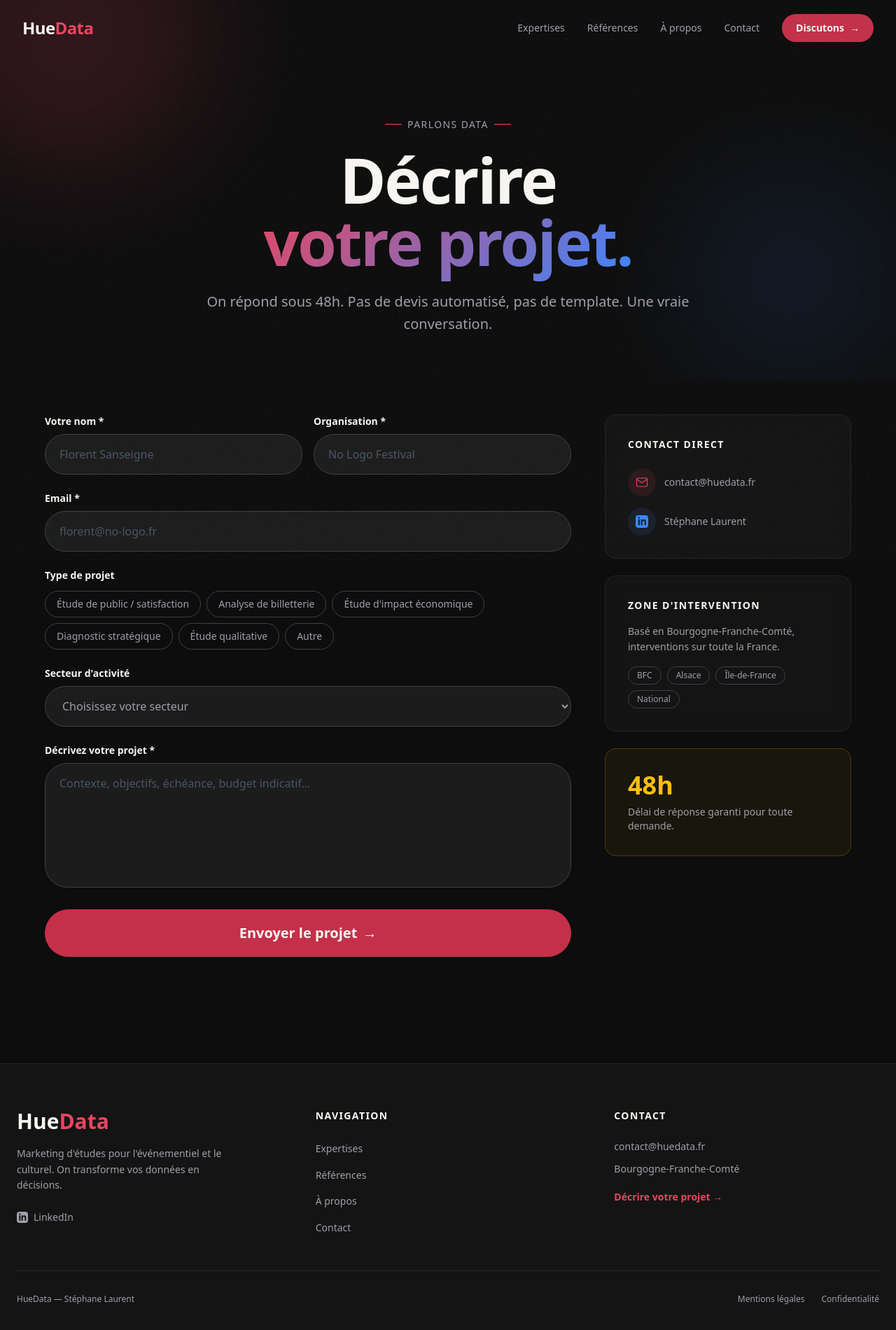
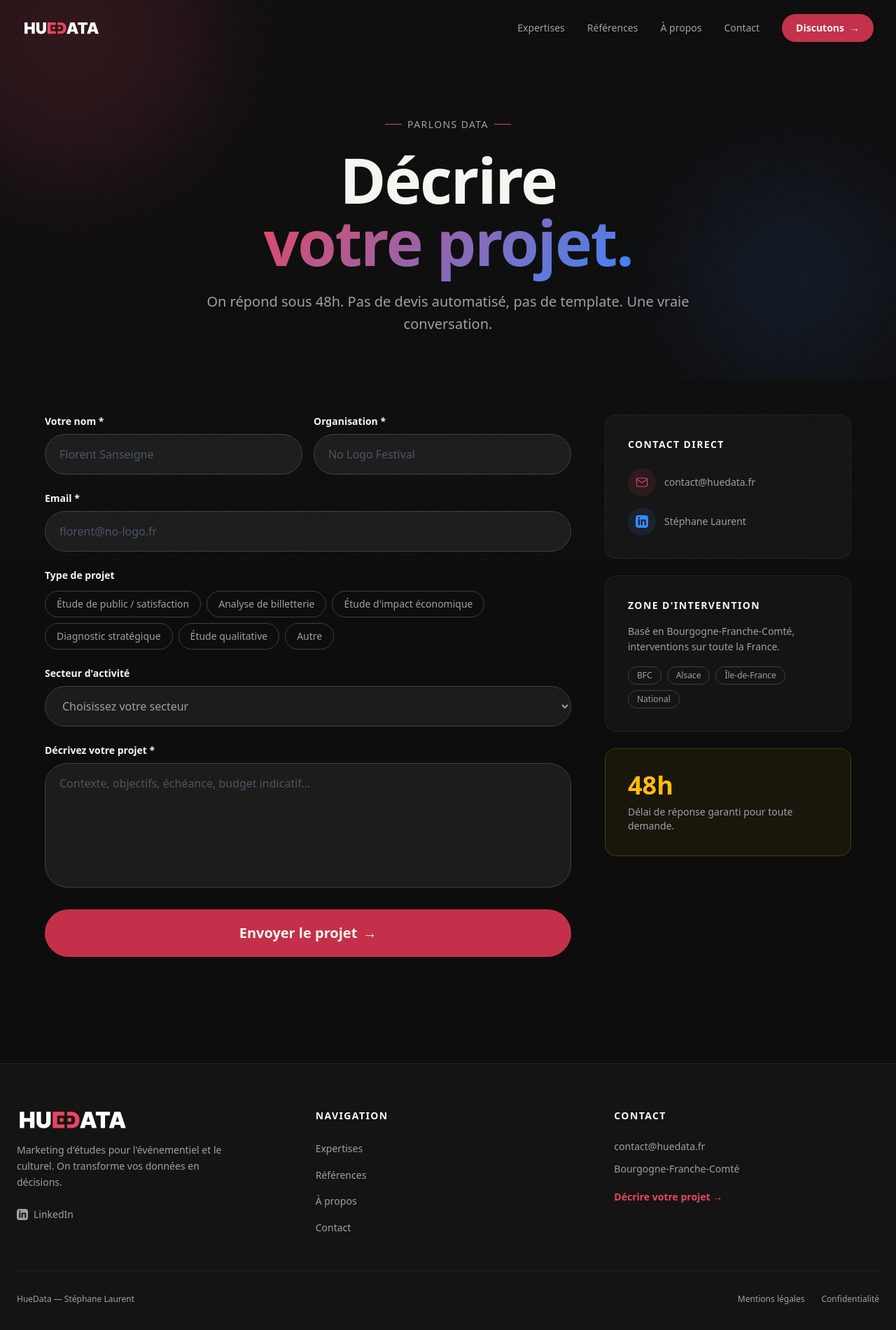
Before and after one commit to xaviersenente/huedata, an Astro site: page /contact in a window 1280 px wide. Shown: the whole page at 70% size. Built offline with nearby package versions, Linux system fonts and the light colour scheme; Astro itself is replaced by a stand-in of ours.

Commit message:
feat: ajout du logo HueData dans le layout et mise à jour de la navigation

```diff
--- a/src/layouts/Layout.astro
+++ b/src/layouts/Layout.astro
@@ -4,6 +4,7 @@ import "@fontsource-variable/space-grotesk";
 
 import "../styles/global.css";
 import Button from "../components/ui/Button.astro";
+import Logo from "../assets/logo-huedata.svg";
 
 interface Props {
   title?: string;
@@ -126,11 +127,12 @@ const navLinks = [
           class="group flex items-center gap-2"
           aria-label="HueData – Accueil"
         >
-          <span
+          <Logo class="w-28" />
+          <!-- <span
             class="font-display text-2xl font-bold tracking-tight text-creme"
           >
             Hue<span class="text-magenta">Data</span>
-          </span>
+          </span> -->
         </a>
 
         <!-- Desktop nav -->
@@ -202,9 +204,10 @@ const navLinks = [
         <div class="mb-12 grid grid-cols-1 gap-12 md:grid-cols-3">
           <!-- Brand -->
           <div>
-            <a href="/" class="font-display text-3xl font-bold text-creme">
+            <!-- <a href="/" class="font-display text-3xl font-bold text-creme">
               Hue<span class="text-magenta">Data</span>
-            </a>
+            </a> -->
+            <a href="/"><Logo class="w-40" /></a>
             <p class="mt-4 max-w-xs text-sm leading-relaxed text-gray-400">
               Marketing d'études pour l'événementiel et le culturel. On
               transforme vos données en décisions.
```
Also changed, not shown: src/assets/logo-huedata.svg (added).
